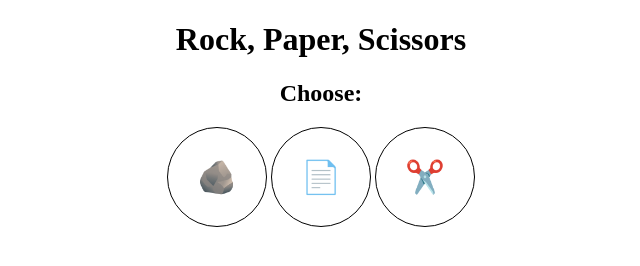
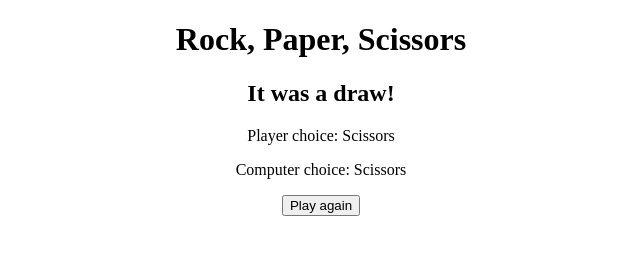
Before and after one commit to sharris93/rps-demo, a plain HTML site: page index.html in a window 1280 px wide. Both pictures are taken after a click on the button "✂️". Shown: the whole page, without its empty margins (319-959 px from the left). Drawn offline with Linux system fonts and the light colour scheme.

Commit message:
game complete

```diff
--- a/index.html
+++ b/index.html
@@ -16,7 +16,7 @@
 
     <!-- Results section -->
     <section id="results" class="hide">
-      <h2 id="result-text">You drew!</h2>
+      <h2 id="result-text"></h2>
       <p id="player-choice"></p>
       <p id="computer-choice"></p>
       <button id="play-again-button">Play again</button>
@@ -24,9 +24,9 @@
 
     <!-- Choice buttons -->
     <section class="buttons">
-      <button class="choice">🪨</button>
-      <button class="choice">📄</button>
-      <button class="choice">✂️</button>
+      <button class="choice" value="Rock">🪨</button>
+      <button class="choice" value="Paper">📄</button>
+      <button class="choice" value="Scissors">✂️</button>
     </section>
   </main>
 </body>
--- a/scripts/app.js
+++ b/scripts/app.js
@@ -43,6 +43,7 @@
 
 
 // ! Elements
+const buttonContainer = document.querySelector('.buttons')
 const choiceButtons = document.querySelectorAll('.choice')
 const chooseTextEl = document.querySelector('#choose')
 const resultScreen = document.querySelector('#results')
@@ -51,41 +52,92 @@ const resultTextEl = document.querySelector('#result-text')
 const playerChoiceEl = document.querySelector('#player-choice')
 const computerChoiceEl = document.querySelector('#computer-choice')
 
+// ! Variables
+let playerChoice
+let computerChoice
+let result
+
+// ! Constants
+
 
 // ! Executions
-function playerChoice(){
-  // 1. Determine which choice was clicked
-  // 2. Display the player choice to the user
-  // 3. Call the function that generates a random computer choice
-
+function play(event){
+  getPlayerChoice(event)
+  getComputerChoice()
+  determineResult()
+  displayResults()
 }
 
-function generateComputerChoice(){
+function getPlayerChoice(event){
+  // 1. Determine which choice was clicked
+  playerChoice = event.target.value
+}
+
+function getComputerChoice(){
   // To generate the computer choice, we will add all possible choices to an array
+  const choices = ['Rock', 'Paper', 'Scissors']
   // We will then use Math.random() to generate a random index between 0 and 2
+  const index = Math.floor(Math.random() * choices.length)
   // This index will be used to find the computer choice from the choices array
-  // Once computer choice is generated, display the choice clearly to the user
+  computerChoice = choices[index]
 }
 
 function determineResult(){
-  // Use the computerChoice and the playerChoice to determine a result
+  if(playerChoice === computerChoice) {
+    result = 'It was a draw!'
+  } else if (
+    (playerChoice === 'Rock' && computerChoice === 'Scissors') ||
+    (playerChoice === 'Paper' && computerChoice === 'Rock') ||
+    (playerChoice === 'Scissors' && computerChoice === 'Paper')
+  ){
+    result = 'You won!'
+  } else {
+    result = 'You lost!'
+  }
+  console.log(playerChoice, computerChoice, result)
+}
 
-  // if player and computer choices match, its a draw
+function displayResults(){
+  // Display results screen
+  resultScreen.classList.remove('hide')
 
-  // if player chooses rock and computer chooses scissors, player wins
-  // if player chooses paper and computer chooses rock, player wins
-  // if player chooses scissors and computer chooses paper, player wins
+  // Remove choose
+  chooseTextEl.classList.add('hide')
 
-  // else computer wins
+  // Remove buttons
+  buttonContainer.classList.add('hide')
 
+  // display result text
+  resultTextEl.textContent = result
 
-  // Display that result
+  // display player choice
+  playerChoiceEl.textContent = `Player choice: ${playerChoice}`
+
+  // display computer choice
+  computerChoiceEl.textContent = `Computer choice: ${computerChoice}`
 }
 
 function resetGame(){
-  // On click of play again, display "choose", hide results
+  // Hide results screen
+  resultScreen.classList.add('hide')
+
+  // Show "choose"
+  chooseTextEl.classList.remove('hide')
+
+  // Show choice buttons
+  buttonContainer.classList.remove('hide')
+
+  // Reset result, playerChoice & computerChoice
+  result = ''
+  playerChoice = ''
+  computerChoice = ''
 }
 
 // ! Events
 // Add a click event to each choice button
+choiceButtons.forEach(btn => {
+  btn.addEventListener('click', play)
+})
+
 // Add a click event to the play again button
+playAgainBtn.addEventListener('click', resetGame)
```
